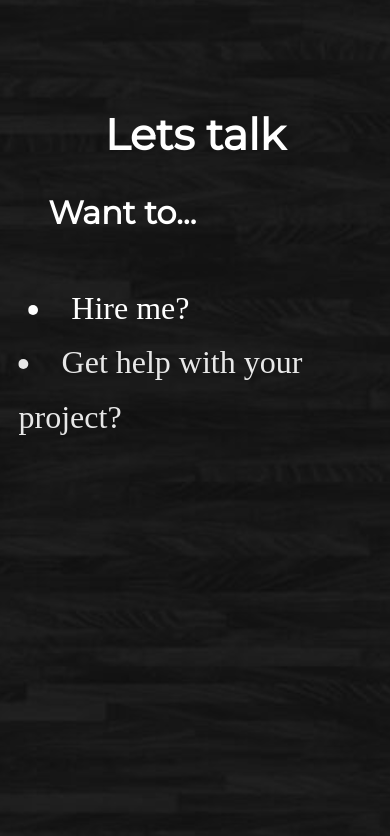
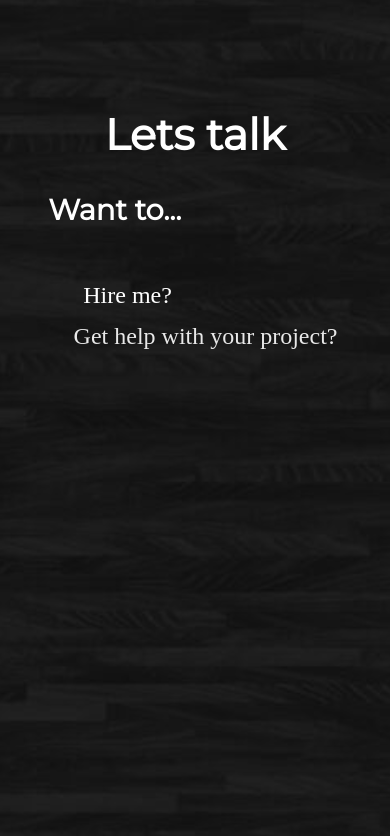
Before and after one commit to Cryanblemonz/portfolio, a React (Vite) app: page / in a window 390 px wide. Shown: the part 1536-2372 px from the top of the page. Built offline with nearby package versions, Linux system fonts and the light colour scheme.

Commit message:
improved text sizing and placement for contact section

```diff
--- a/src/App.css
+++ b/src/App.css
@@ -238,13 +238,15 @@ h1 {
     margin-left: 20px;
 }
 
-.want-to-box ul {
-    font-size: 3vw;
+.want-to-box ul{
+    font-size: 1.8rem;
+    margin-left: 15px;
+    list-style-type: none;
 }
 
 .contact h3 {
     margin: 0;
-    font-size: 2.6vw;
+    font-size: 2.2rem;
     font-family: montserrat;
     margin-bottom: 40px;
 }
@@ -269,23 +271,20 @@ h1 {
 }
 
 .message-sent-div {
-    color: white;
-    padding: 40px;
-    border-radius: 25px;
     font-size: 2rem;
     line-height: 1.7;
-    position: relative;
-    height: 100px;
-    padding: 20px;
+    color: rgb(1, 143, 1);
     text-align: center;
-    display: flex;
-    align-items: center;
-    justify-content: center;
-    color: rgb(1, 143, 1);
+    margin-top: 30%;
     border-radius: 20px;
     clip-path: polygon(0 100%, 100% 100%, 0% 100%, 0% 100%);
     opacity: 0;
     transform: translateY(-100px);
+}
+
+.message-sent-div h3{
+  text-align: center;
+  font-size: 2.4rem;
 }
 
 .MuiInputBase-root {
@@ -355,9 +354,13 @@ label:focus {
         display: block;
     }
     .contact h3 {
-        font-size: 2rem;
         text-align: left;
         margin-left: 20px;
+        font-size: 1.8rem;
+    }
+    .message-sent-div h3{
+      text-align: center;
+      font-size: 2.4rem;
     }
     .chess-img {
         width: 20vw;
@@ -382,6 +385,9 @@ label:focus {
     height: 71.5vw;
     gap: 1.5vh;
   }
+  .chess-img {
+    width: 17vw;
+}
   /* .headshot{
     margin: 50px auto;
     display: block;
--- a/src/Contact.jsx
+++ b/src/Contact.jsx
@@ -47,7 +47,7 @@ function Contact() {
         gsap.to(".message-sent-div", {
             "clip-path": "polygon(0% 100%, 100% 100%, 100% 0%, 0% 0%)",
             opacity: 1,
-            x: 0,
+            y: 0,
             duration: 1.2,
         });
     }
@@ -123,6 +123,7 @@ function Contact() {
                 <Grid item md={6} xs={12} className="want-to-grid">
                     <div className="want-to-box">
                         <h3 className="want-to contact-element">Want to... </h3>
+                        <ul>
                             <li className="hire contact-element">Hire me?</li>
                             <li className="help contact-element">
                                 Get help with your project?
@@ -142,6 +143,7 @@ function Contact() {
                                         src="\images\chess.gif"></img>
                                 </Grid>
                             </Grid>
+                            </ul>
                     </div>
                 </Grid>
                 <Grid item md={6} xs={12}>
```
Also changed, not shown: public/images/MongoDB.png.
